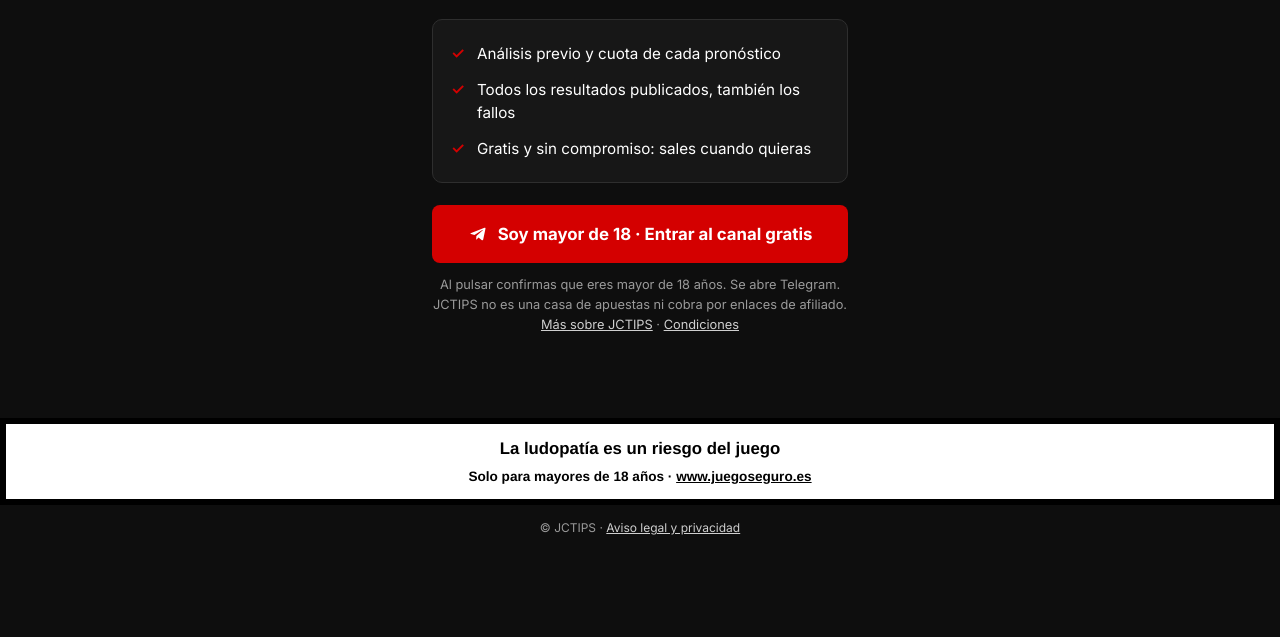
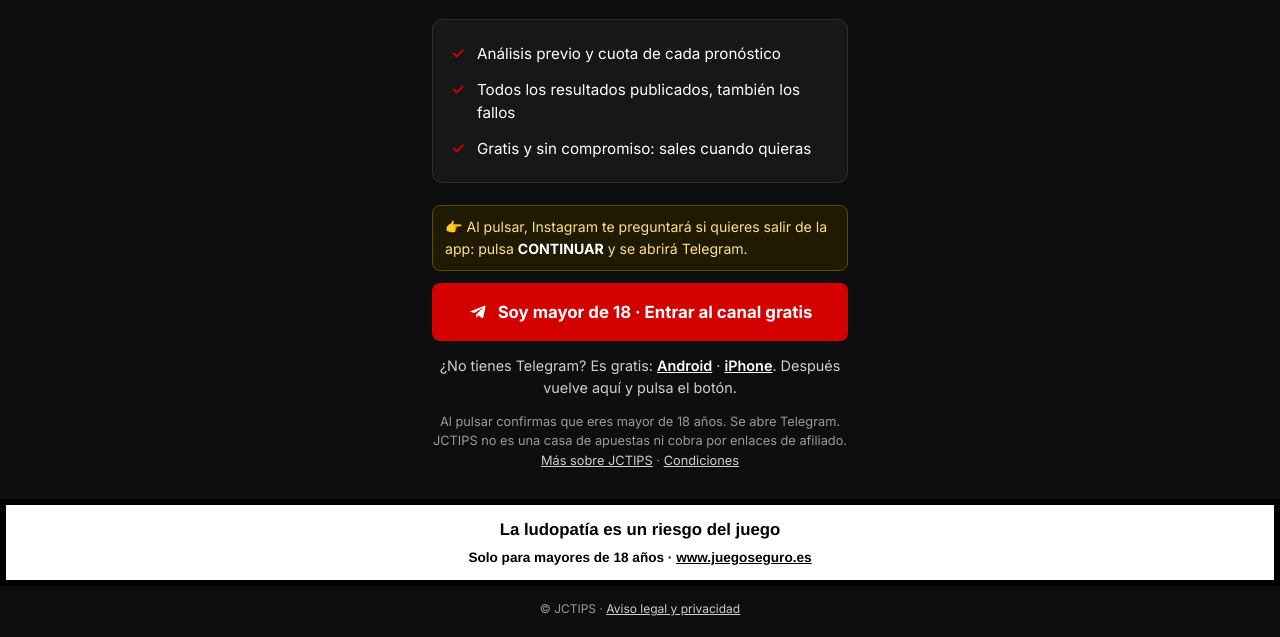
Before and after one commit to juan-creator83/jctips, a plain HTML site: page canal.html in a window 1280 px wide. Shown: the part 244-881 px from the top of the page. Before the commit the page ends 800 px from the top, so only its background shows below. Drawn offline with nearby package versions, Linux system fonts and the light colour scheme; a web font is replaced by a local one.

Commit message:
canal.html: aviso CONTINUAR, enlaces para descargar Telegram y og:image absoluta

```diff
--- a/canal.html
+++ b/canal.html
@@ -8,7 +8,9 @@
 <meta name="robots" content="noindex">
 <meta property="og:title" content="Canal gratis de JCTIPS en Telegram">
 <meta property="og:description" content="Pronósticos de fútbol con análisis y cuota. Todos los resultados, también los fallos. Solo +18.">
-<meta property="og:image" content="balon.png">
+<meta property="og:image" content="https://juan-creator83.github.io/jctips/balon.png">
+<meta property="og:url" content="https://juan-creator83.github.io/jctips/canal.html">
+<meta property="og:type" content="website">
 <meta name="theme-color" content="#0e0e0e">
 <link rel="icon" href="balon.png">
 <link rel="preconnect" href="https://fonts.googleapis.com">
@@ -34,6 +36,10 @@
   .boton:hover{background:var(--rojo-oscuro)}
   .boton[aria-disabled="true"]{opacity:.4;pointer-events:none}
   .boton svg{width:20px;height:20px}
+  .paso{width:100%;background:#1f1a00;border:1px solid #5a4b00;color:#ffe08a;border-radius:8px;padding:10px 12px;font-size:.88rem;margin-bottom:12px;text-align:left}
+  .paso b{color:#fff}
+  .descarga{width:100%;margin-top:14px;font-size:.9rem;color:#cfcfcf}
+  .descarga a{color:#fff;font-weight:600}
   .nota{font-size:.8rem;color:var(--gris);margin-top:12px}
   .nota a{color:#cfcfcf}
   .banda{background:#fff;color:#000;border:6px solid #000;padding:12px 14px;text-align:center;font-family:Helvetica,Arial,sans-serif;font-weight:700}
@@ -55,10 +61,12 @@
     <li>Todos los resultados publicados, también los fallos</li>
     <li>Gratis y sin compromiso: sales cuando quieras</li>
   </ul>
+  <p class="paso">👉 Al pulsar, Instagram te preguntará si quieres salir de la app: pulsa <b>CONTINUAR</b> y se abrirá Telegram.</p>
   <a class="boton" id="entrar" href="https://t.me/+zCZp5N4fLhE5YmJk" rel="noopener">
     <svg viewBox="0 0 24 24" fill="currentColor" aria-hidden="true"><path d="M9.78 18.65l.28-4.23 7.68-6.92c.34-.31-.07-.46-.52-.19L7.74 13.3 3.64 12c-.88-.25-.89-.86.2-1.3l15.97-6.16c.73-.33 1.43.18 1.15 1.3l-2.72 12.81c-.19.91-.74 1.13-1.5.71l-4.14-3.06-1.99 1.93c-.23.23-.42.42-.83.42z"/></svg>
     Soy mayor de 18 · Entrar al canal gratis
   </a>
+  <p class="descarga">¿No tienes Telegram? Es gratis: <a href="https://play.google.com/store/apps/details?id=org.telegram.messenger" rel="noopener">Android</a> · <a href="https://apps.apple.com/app/telegram-messenger/id686449807" rel="noopener">iPhone</a>. Después vuelve aquí y pulsa el botón.</p>
   <p class="nota">Al pulsar confirmas que eres mayor de 18 años. Se abre Telegram. JCTIPS no es una casa de apuestas ni cobra por enlaces de afiliado.<br>
   <a href="./">Más sobre JCTIPS</a> · <a href="privacidad.html#condiciones">Condiciones</a></p>
 </main>
```
